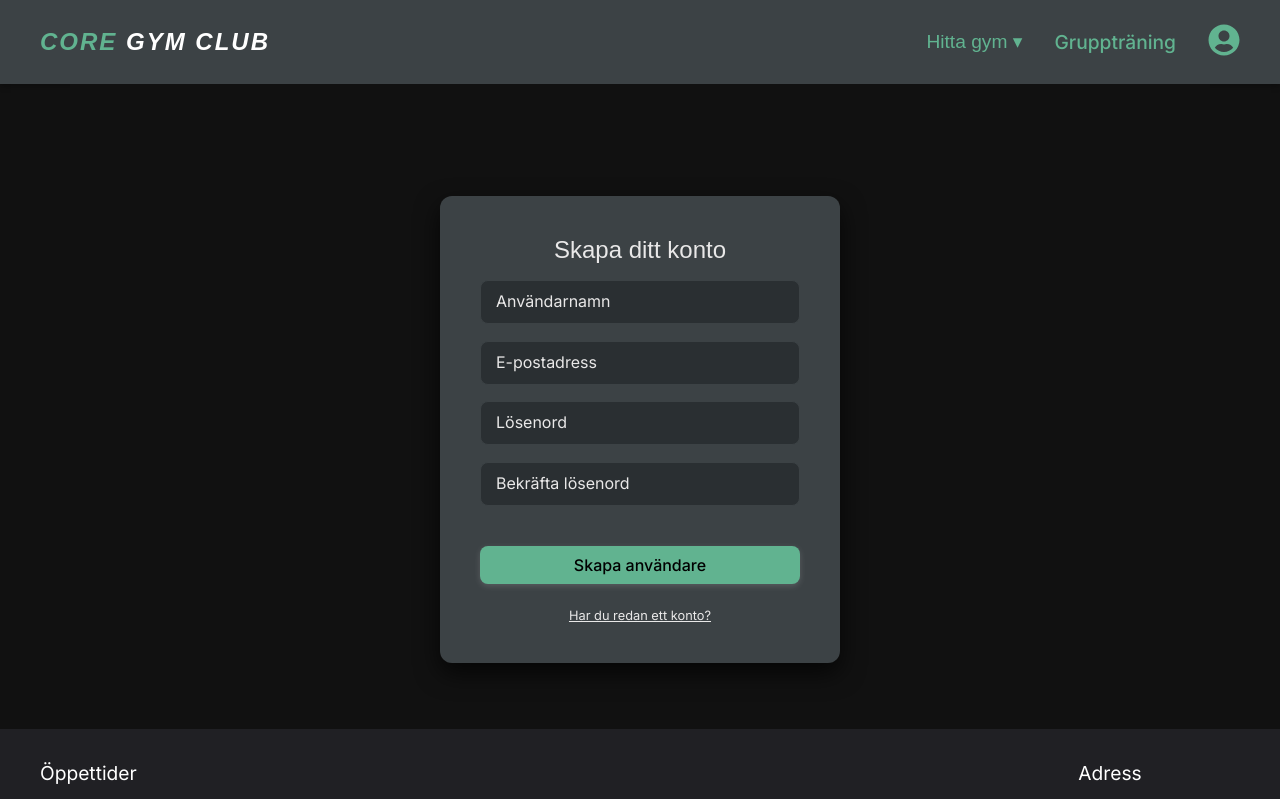
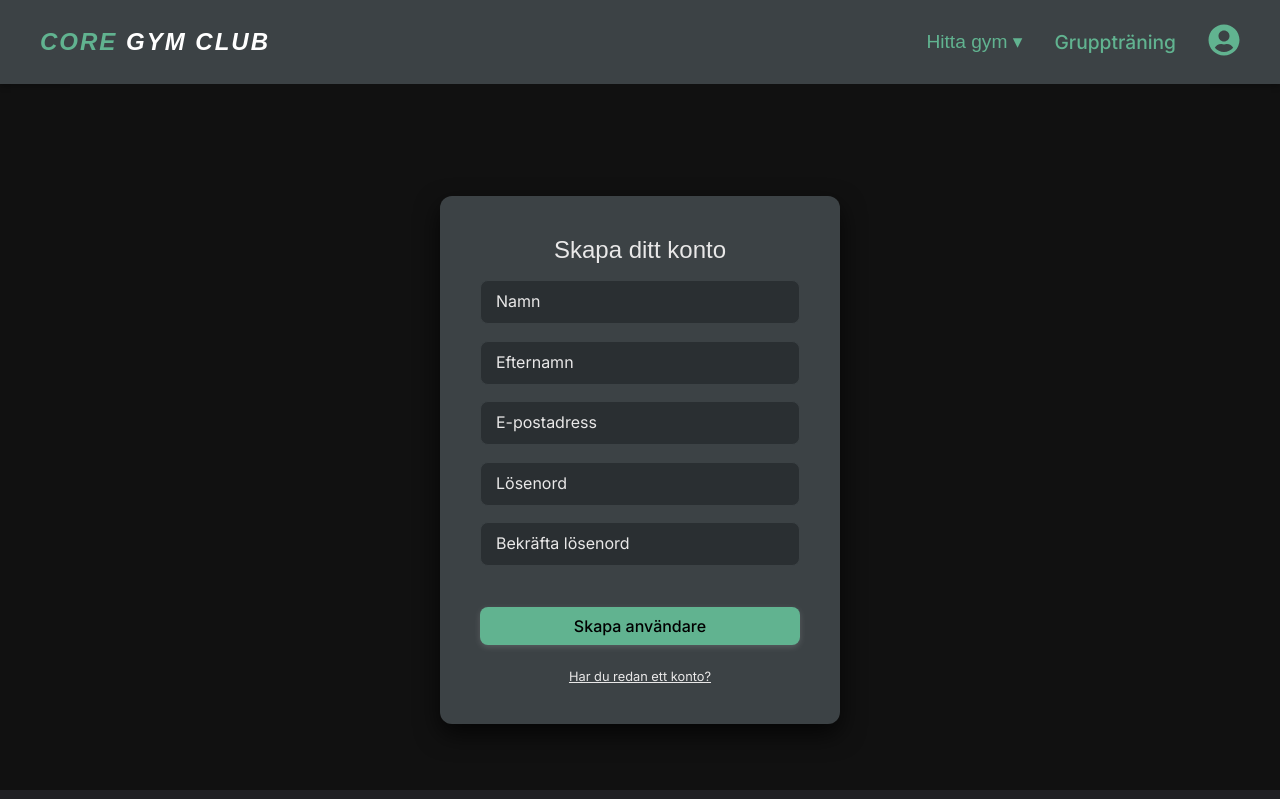
Before and after one commit to grupp14-fab3d32a/frontend, a React (Vite) app: page /signup in a window 1280 px wide. Shown: the top 799 px of the page. Built offline with nearby package versions, Linux system fonts and the light colour scheme; a web font is replaced by a local one.

Commit message:
minor changes

```diff
--- a/src/components/SignUpForm.jsx
+++ b/src/components/SignUpForm.jsx
@@ -1,12 +1,14 @@
 import React from 'react'
 import { useState } from "react";
+import { signUp } from '../services/authService';
 
 function SignUpForm() {
     const [formData, setFormData] = useState({
-        userName: "",
+        firstName: "",
+        lastName: "",
         email: "",
         password: "",
-        confirmPassword: ""
+        // confirmPassword: ""
     })
 
     const [errors, setErrors] = useState({});
@@ -20,13 +22,22 @@ function SignUpForm() {
             const newErrors = { ...prevErrors };
 
             switch (name) {
-                case "userName":
+                case "firstName":
                     if (!value) {
-                        newErrors.userName = "Användarnamn är obligatoriskt.";
+                        newErrors.firstName = "Namn är obligatoriskt.";
                     } else if (value.length < 4) {
-                        newErrors.userName = "Användarnamn måste vara minst 4 tecken.";
+                        newErrors.firstName = "Namn måste vara minst 4 tecken.";
                     } else {
-                        delete newErrors.userName;
+                        delete newErrors.firstName;
+                    }
+                    break;
+                case "lastName":
+                    if (!value) {
+                        newErrors.lastName = "Efternamn är obligatoriskt.";
+                    } else if (value.length < 4) {
+                        newErrors.lastName = "Efternamn måste vara minst 4 tecken.";
+                    } else {
+                        delete newErrors.lastName;
                     }
                     break;
 
@@ -74,10 +85,15 @@ function SignUpForm() {
         let newErrors = {}
 
         //Validering för username.
-        if (!formData.userName) {
-            newErrors.userName = "Användarnamn är obligatoriskt."
-        } else if (formData.userName.length < 4) {
-            newErrors.userName = "Användarnamnet måste vara minst 4 tecken.";
+        if (!formData.firstName) {
+            newErrors.firstName = "Namn är obligatoriskt."
+        } else if (formData.firstName.length < 4) {
+            newErrors.firstName = "Namn måste vara minst 4 tecken.";
+        }
+        if (!formData.lastName) {
+            newErrors.lastName = "Efternamn är obligatoriskt."
+        } else if (formData.lastName.length < 4) {
+            newErrors.lastName = "Efternamn måste vara minst 4 tecken.";
         }
 
         //Validering för Email.
@@ -102,15 +118,23 @@ function SignUpForm() {
         return newErrors;
     };
 
-    const handleSubmit = (e) => {
+    const handleSubmit = async (e) => {
         e.preventDefault()
         const validationErrors = validate()
         if (Object.keys(validationErrors).length > 0) {
             setErrors(validationErrors)
-        } else {
-            setErrors({})
-            console.log("Formulär skickat", formData)
-            //Gör FETCH till API här.
+            return
+        }
+
+        try {
+            const result = await signUp(formData)
+            if (result.isSuccess) {
+                setErrors({});
+                navigate('/signin')
+            }
+        }
+        catch (error) {
+            console.log('Registration failed:', error.message)
         }
     };
 
@@ -122,13 +146,23 @@ function SignUpForm() {
 
                     <div className="input-group-auth">
                         <input className='clr-text-white'
-                            type="text" name="userName"
-                            placeholder="Användarnamn"
+                            type="text" name="firstName"
+                            placeholder="Namn"
                             value={formData.userName}
                             onChange={handleChange}
                             required
                         />
-                        {errors.userName && <span className="form-error-message">{errors.userName}</span>}
+                        {errors.firstName && <span className="form-error-message">{errors.firstName}</span>}
+                    </div>
+                    <div className="input-group-auth">
+                        <input className='clr-text-white'
+                            type="text" name="lastName"
+                            placeholder="Efternamn"
+                            value={formData.lastName}
+                            onChange={handleChange}
+                            required
+                        />
+                        {errors.lastName && <span className="form-error-message">{errors.lastName}</span>}
                     </div>
 
                     <div className="input-group-auth">
--- a/src/services/authService.js
+++ b/src/services/authService.js
@@ -20,7 +20,7 @@ export async function signUp(user) {
   const response = await fetch(`${signUpUrl}`, {
     method: 'POST',
     headers: {
-      'Content-Type': 'applicaton/json'
+      'Content-Type': 'application/json'
     },
     body: JSON.stringify(user)
   })
```
